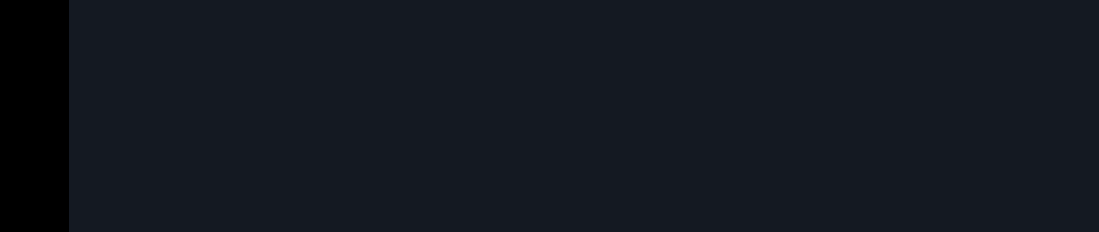
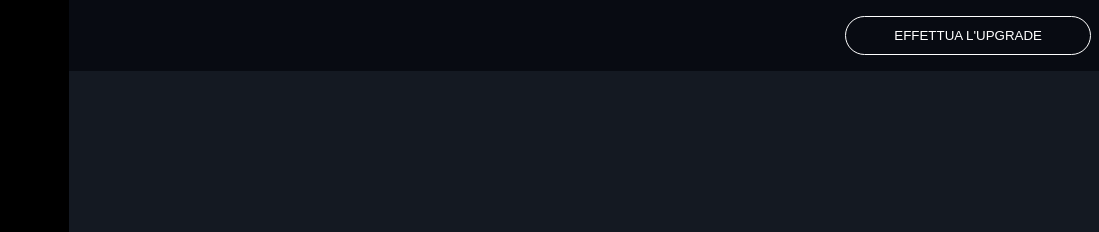
Before and after one commit to Sofia-Citrini/html-css-spotifyweb, a plain HTML site: page index.html in a window 1280 px wide. Shown: the top 232 px of the page, 181-1280 px from the left. Drawn offline with Linux system fonts and the light colour scheme.

Commit message:
adds section with upgrade button

```diff
--- a/css/style.css
+++ b/css/style.css
@@ -105,6 +105,26 @@ a {
     flex-grow: 1;
 }
 
+.upgrade {
+    background-color: var(--color-dark-primary);
+    padding: 1rem .5rem;
+}
+
+.clearfix::after {
+    content: "";
+    display: table;
+    clear: both;
+}
+
+.button {
+    border: 1px solid white;
+    border-radius: 20px;
+    padding: .7rem 3rem;
+    background-color: transparent;
+    color: white;
+    float: right;
+}
+
 
 /* BOTTOM-CONTAINER */
 .bottom-container {
--- a/index.html
+++ b/index.html
@@ -75,7 +75,11 @@
             </div>
         </div>
 
-        <div class="main-content"></div>
+        <div class="main-content">
+            <div class="upgrade clearfix">
+                <button class="button">EFFETTUA L'UPGRADE</button>
+            </div>
+        </div>
     </div>
 
     <div class="bottom-container"></div>
```
Also changed, not shown: 1 other file.
